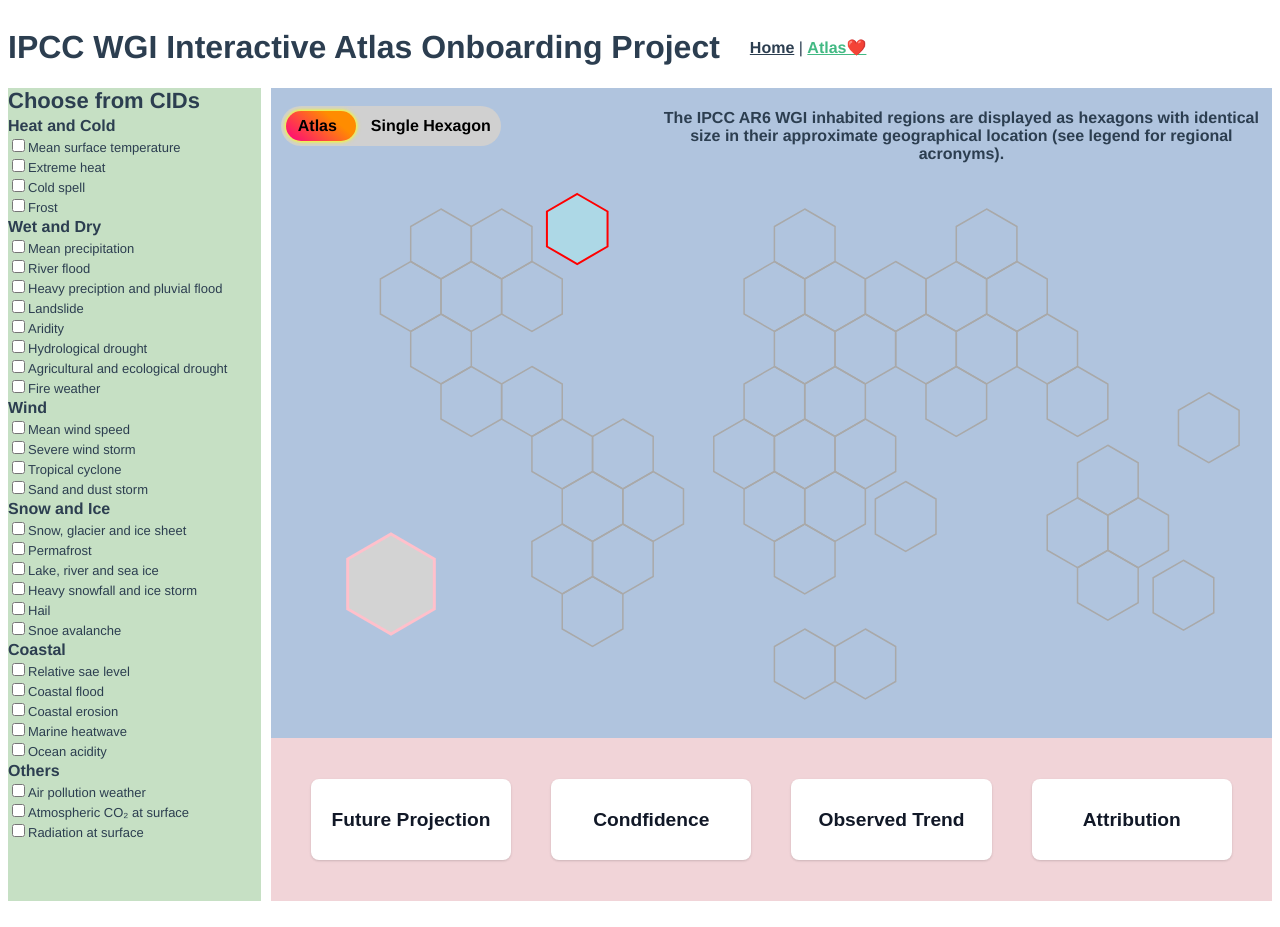
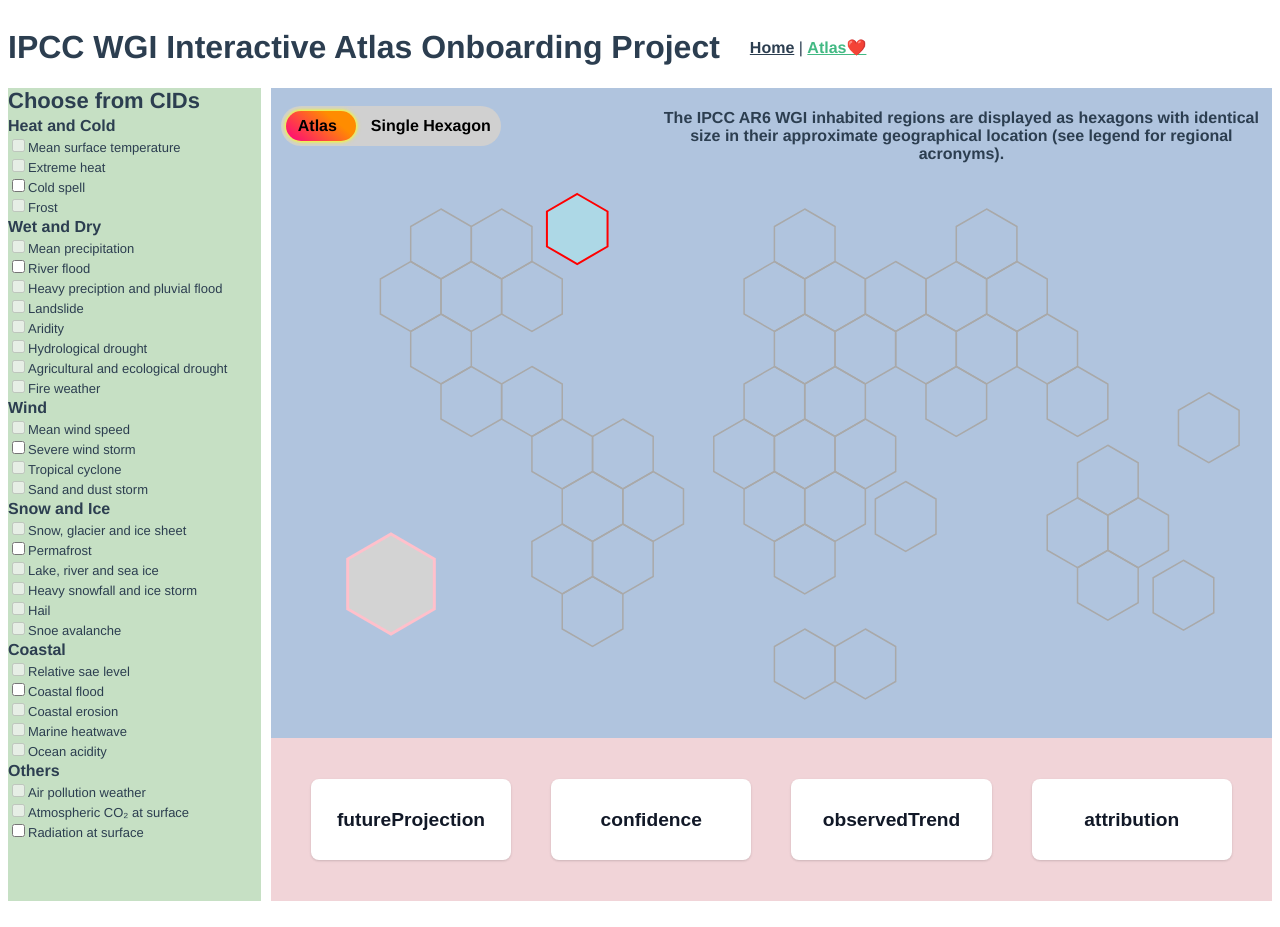
Before and after one commit to Urguxxi/VisOnboarding, a Vue app: page /atlas in a window 1280 px wide. Shown: the top 927 px of the page. Built offline with nearby package versions, Linux system fonts and the light colour scheme.

Commit message:
Update the selectedCIDs and visulizationMode among 3 components and main view, also improve the multiselect sidebar

```diff
--- a/src/components/AtlasLegend.vue
+++ b/src/components/AtlasLegend.vue
@@ -1,11 +1,25 @@
 <template>
     <div class="lengend">
-        <button class="var">Future Projection</button>
+        <!-- <button class="var">Future Projection</button>
         <button class="var">Condfidence</button>
         <button class="var">Observed Trend</button>
-        <button class="var">Attribution</button>
+        <button class="var">Attribution</button> -->
+        <button v-for="mode in ['futureProjection', 'confidence', 'observedTrend', 'attribution']" class="var" :key="mode" @click="emitMode(mode)">
+            {{mode}}
+        </button>
     </div>
 </template>
+
+<script>
+export default{
+    methods:{
+        emitMode(mode){
+            this.$emit('visualization-mode-changed', mode);
+            alert('click succeeds!');
+        }
+    }
+}
+</script>
 
 <style>
 .lengend{
@@ -18,7 +32,6 @@
     align-items: center;
     max-height: 100%;
 }
-
 
 .var {
   background-color: #FFFFFF;
--- a/src/components/AtlasSidebar.vue
+++ b/src/components/AtlasSidebar.vue
@@ -5,7 +5,7 @@
             <h3>{{category.name}}</h3>
             <div class="items">
                 <div v-for="item in category.items" :key="item.name" class="item">
-                    <input type="checkbox" v-model="item.selected" :id="item.name">
+                    <input type="checkbox" v-model="item.selected" :id="item.name" @change="emitSelectedCIDs" :disabled="item.disabled">
                     <label :for="item.name">{{item.name}}</label>
                 </div>
             </div>
@@ -16,72 +16,95 @@
 <script>
     export default{
         data(){
+            const enabledCIDs = [
+            "Cold spell",
+            "River flood",
+            "Severe wind storm",
+            "Permafrost",
+            "Coastal flood",
+            "Radiation at surface"
+        ];
+
             return{
                 categories:[
                     {
                         name:"Heat and Cold",
                         items:[
-                            {name: "Mean surface temperature", selected: false},
-                            {name: "Extreme heat", selected: false},
-                            {name: "Cold spell", selected: false},
-                            {name: "Frost", selected:false},
+                            {name: "Mean surface temperature", selected: false, disabled: true},
+                            {name: "Extreme heat", selected: false, disabled: true},
+                            {name: "Cold spell", selected: false, disabled: false},
+                            {name: "Frost", selected:false, disabled: true},
                         ]
                     },
                     {
                         name:"Wet and Dry",
                         items:[
-                            {name: "Mean precipitation", selected: false},
-                            {name: "River flood", selected: false},
-                            {name: "Heavy preciption and pluvial flood", selected: false},
-                            {name: "Landslide", selected: false},
-                            {name: "Aridity", selected: false},
-                            {name: "Hydrological drought", selected: false},
-                            {name: "Agricultural and ecological drought", selected: false},
-                            {name: "Fire weather", selected: false},
+                            {name: "Mean precipitation", selected: false, disabled: true},
+                            {name: "River flood", selected: false, disabled: false},
+                            {name: "Heavy preciption and pluvial flood", selected: false, disabled: true},
+                            {name: "Landslide", selected: false, disabled: true},
+                            {name: "Aridity", selected: false, disabled: true},
+                            {name: "Hydrological drought", selected: false, disabled: true},
+                            {name: "Agricultural and ecological drought", selected: false, disabled: true},
+                            {name: "Fire weather", selected: false, disabled: true},
                         ]
                     },
                     {
                         name: "Wind",
                         items: [
-                            {name: "Mean wind speed", selected: false},
-                            {name: "Severe wind storm", selected: false},
-                            {name: "Tropical cyclone", selected: false},
-                            {name: "Sand and dust storm", seleted: false},
+                            {name: "Mean wind speed", selected: false, disabled: true},
+                            {name: "Severe wind storm", selected: false, disabled: false},
+                            {name: "Tropical cyclone", selected: false, disabled: true},
+                            {name: "Sand and dust storm", seleted: false, disabled: true},
                         ]
                     },
                     {
                         name:"Snow and Ice",
                         items:[
-                            {name: "Snow, glacier and ice sheet", selected: false},
-                            {name: "Permafrost", selected: false},
-                            {name: "Lake, river and sea ice", selected: false},
-                            {name: "Heavy snowfall and ice storm", selected: false},
-                            {name: "Hail", selected: false},
-                            {name: "Snoe avalanche", selected: false},
+                            {name: "Snow, glacier and ice sheet", selected: false, disabled: true},
+                            {name: "Permafrost", selected: false, disabled: false},
+                            {name: "Lake, river and sea ice", selected: false, disabled: true},
+                            {name: "Heavy snowfall and ice storm", selected: false, disabled: true},
+                            {name: "Hail", selected: false, disabled: true},
+                            {name: "Snoe avalanche", selected: false, disabled: true},
                         ]
                     },
                     {
                         name: "Coastal",
                         items:[
-                            {name: "Relative sae level", selected: false},
-                            {name: "Coastal flood", selected: false},
-                            {name: "Coastal erosion", selected: false},
-                            {name: "Marine heatwave", selected: false},
-                            {name: "Ocean acidity", selected: false},
+                            {name: "Relative sae level", selected: false, disabled: true},
+                            {name: "Coastal flood", selected: false, disabled: false},
+                            {name: "Coastal erosion", selected: false, disabled: true},
+                            {name: "Marine heatwave", selected: false, disabled: true},
+                            {name: "Ocean acidity", selected: false, disabled: true},
                         ]
                     },
                     {
                         name: "Others",
                         items: [
-                            {name: "Air pollution weather", selected: false},
-                            {name: "Atmospheric CO₂ at surface", selected: false},
-                            {name: "Radiation at surface", selected: false},
+                            {name: "Air pollution weather", selected: false, disabled: true},
+                            {name: "Atmospheric CO₂ at surface", selected: false, disabled: true},
+                            {name: "Radiation at surface", selected: false, disabled: false},
 
                         ]
                     }
                 ]
             }
-        }
+        },
+        methods:{
+            // To update the selected CIDs and emit the event in AtlasView.vue
+            emitSelectedCIDs(){
+                let selectedItems = [];
+                this.categories.forEach(category => {
+                    category.items.forEach(item =>{
+                        if (item.selected){
+                            selectedItems.push(item.name);
+                        }
+                    })
+                })
+                this.$emit('cid-selection-changed',selectedItems);
+            },
+        },
     }
 </script>
 
--- a/src/components/AtlasViz.vue
+++ b/src/components/AtlasViz.vue
@@ -1,5 +1,5 @@
 <template>
-    <div class="viz">
+    <div class="viz" ref="vizContainer">
         <h4 class="atlasTitle">The IPCC AR6 WGI inhabited regions are displayed as hexagons with identical size in their approximate geographical location (see legend for regional acronyms). </h4>
     </div>
 </template>
@@ -20,15 +20,36 @@
 export default {
   name: 'AtlasViz',
   template: '<div></div>',
+  props: ['selectedCids', 'visualizationMode'],
+  mounted() {
+    this.renderViz();
+    },
+    watch:{
+        selectedCIDs:{
+            handler(){
+                this.renderViz();
+            },
+            deep: true
+        },
+        visualizationMode:{
+            handler(){
+                this.renderViz();
+            },
+            deep: true
+        }
+    },
+
   methods:{
     handleClick(){
         this.$emit('toggleChanged');
     },
     handleBackClick(){
         this.$emit('backToAtlas');
-    }
     },
-  mounted() {
+    renderViz(){
+        const container = d3.select(this.$refs.vizContainer);
+        container.selectAll('svg').remove(); // To clear up the canva to redraw
+
         const svg = d3.select(this.$el) // the error appears on the very first line of the d3-module
         .append('svg')
         .attr('width', 1500)
@@ -47,7 +68,6 @@
             ${-halfWidth},${radius / 2}
             ${-halfWidth},${-radius / 2}`;
         };
-
 
         // the function to draw the hexagons dynamically
         const drawAtlas = (hexRadius,x,y) =>{
@@ -593,10 +613,19 @@
         .style('fill','lightgrey')
         .style('stroke-width',3);
 
-    //svg.select('#ice').on('click',()=>{this.handleClick()});
         svg.select('#gic').on('click',()=>{this.handleClick()});
 
-
+        // To test if the mode is updated
+        if(this.visualizationMode['futureProjection']){
+            svg.append('polygon')
+            .attr('points',hexagonPoints(50))
+            .attr('transform','translate(200,400)')
+            .attr('id','ice')
+            .style('stroke','pink')
+            .style('fill','black')
+            .style('stroke-width',3);
+        }
+    },
   },
 
 };
--- a/src/components/HexViz.vue
+++ b/src/components/HexViz.vue
@@ -1,5 +1,5 @@
 <template>
-    <div class="hexViz">
+    <div class="hexViz" ref="hexContainer">
         Hey it's the onboarding for a single hexagon now!
         <button @click="handleBackClick">Back to Atlas</button>
     </div>
@@ -10,12 +10,32 @@
 
     export default{
         name:'HexViz',
+        props: ['selectedCids', 'visualizationMode'],
+        mounted() {
+            this.renderViz();
+        },
+        watch:{
+            selectedCIDs:{
+                handler(){
+                    this.renderViz();
+                },
+                deep: true
+            },
+            visualizationMode:{
+                handler(){
+                    this.renderViz();
+                },
+                deep: true
+            }
+        },
         methods:{
             handleBackClick(){
                 this.$emit('backToAtlas');
-            }
             },
-        mounted() {
+            renderViz(){
+                const container = d3.select(this.$refs.hexContainer);
+                container.selectAll('svg').remove(); // To clear up the canva to redraw
+
                 // draw the d3 canvas
                 const svg = d3.select(this.$el)
                 .append('svg')
@@ -54,7 +74,19 @@
                 .style('fill','none')
                 .style('stroke-width',5);
 
+                // To test if the mode is updated
+                if(this.visualizationMode['futureProjection']){
+                    svg.append('polygon')
+                    .attr('points',hexagonPoints(50))
+                    .attr('transform','translate(200,400)')
+                    .attr('id','ice')
+                    .style('stroke','pink')
+                    .style('fill','black')
+                    .style('stroke-width',3);
+                }
             },
+        },
+
     }
 </script>
 
--- a/src/views/AtlasView.vue
+++ b/src/views/AtlasView.vue
@@ -1,11 +1,9 @@
 <template>
     <div class="altasView">
-      <!-- <h1>This is the demo page for Atlas❤️</h1> -->
-      <AtlasSidebar class="left"/>
-      <!-- <AtlasViz class="right-top"/> -->
-      <AtlasLegend class="right-bottom"/>
+      <AtlasSidebar class="left" @cid-selection-changed="updateSelectedCIDs"/>
+      <AtlasLegend class="right-bottom" @visualization-mode-changed="updateActiveVisualizationMode"/>
       <IntroTitle class="right-top" :isChecked="isHexVizActive" @toggleChanged="handleToggle" @hexClicked="handleHexClick" @backToAtlas="handleBackToAtlas"/>
-      <component :is="currentComponent"  @toggleChanged="handleToggle" class="right-top"/>
+      <component class="right-top" :is="currentComponent" :selected-cids="selectedCIDs" :visualization-mode="visualizationMode" @toggleChanged="handleToggle" />
     </div>
     <br>
 </template>
@@ -31,6 +29,27 @@
     return{
       currentComponent:'AtlasViz',
       isHexVizActive: false,
+      selectedCIDs:[],
+      visualizationMode:{
+        futureProjection: false,
+        confidence: false,
+        observedTrend: false,
+        attribution: false,
+      }
+    }
+  },
+  watch: {
+    visualizationMode: {
+      handler(newValue) {
+        console.log('Updated visualizationMode:', newValue);
+      },
+      deep: true  // This ensures the watcher triggers even for nested property changes
+    },
+    selectedCIDs:{
+      handler(newValue) {
+        console.log('Updated selectedCIDs:', newValue);
+      },
+      deep: true  // This ensures the watcher triggers even for nested property changes
     }
   },
   methods:{
@@ -43,7 +62,30 @@
     handleToggle(){
       this.isHexVizActive = !this.isHexVizActive;
       this.currentComponent = this.currentComponent === 'AtlasViz' ? 'HexViz':'AtlasViz';
-    }
+    },
+    // To update the CIDs selected in the sidebar
+    updateSelectedCIDs(selectedItems){
+      this.selectedCIDs = selectedItems;
+    },
+    // To update which properties of CIDs to be shown
+    updateActiveVisualizationMode(mode){
+      // Toggle mode activation
+      if (this.visualizationMode[mode]){
+        this.visualizationMode[mode] = false;
+      }
+      else{
+        // The update should take the dependencied into consideration
+        if (mode === 'confidence' && !this.visualizationMode.futureProjection){
+          alert("Confidence requires Future Proejection to be active...");
+          return;
+        }
+        if (mode === 'attribution' && !this.visualizationMode.observedTrend){
+          alert("Attribution requires Observed Trend to be active...");
+          return;
+        }
+        this.visualizationMode[mode] = true;
+      }
+    },
   }
 }
 </script>
```
Lines whose indentation alone changed are shown as unchanged.
